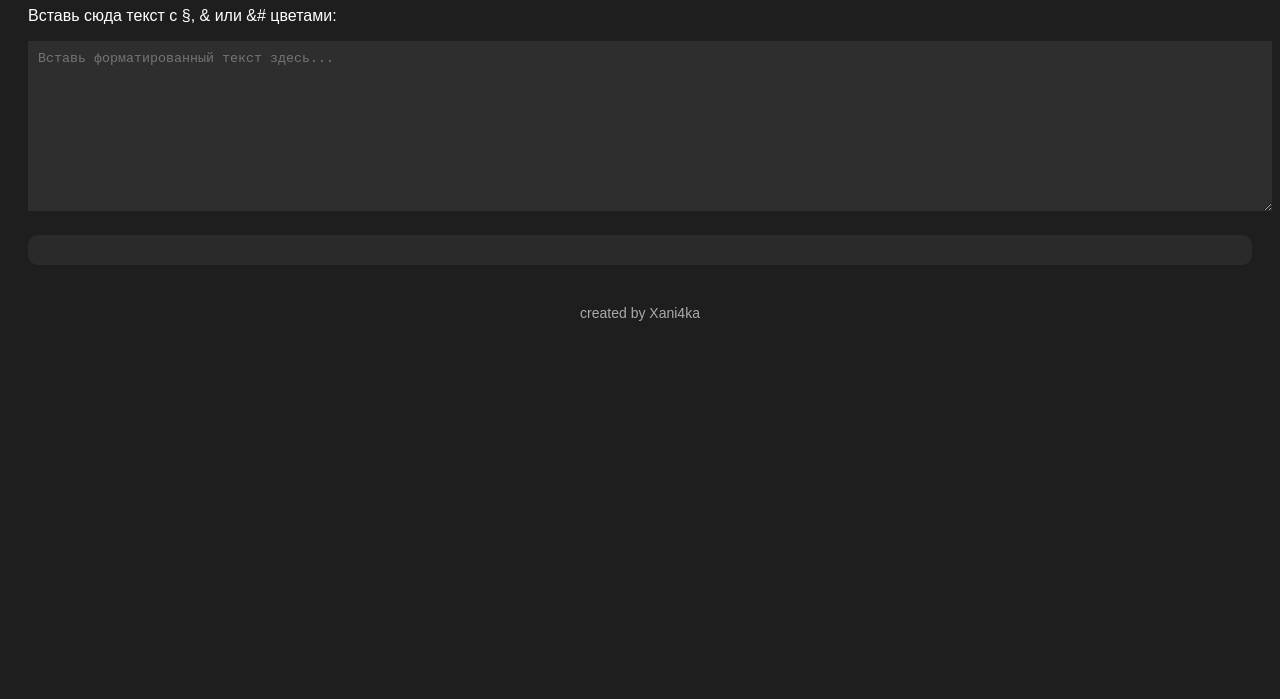
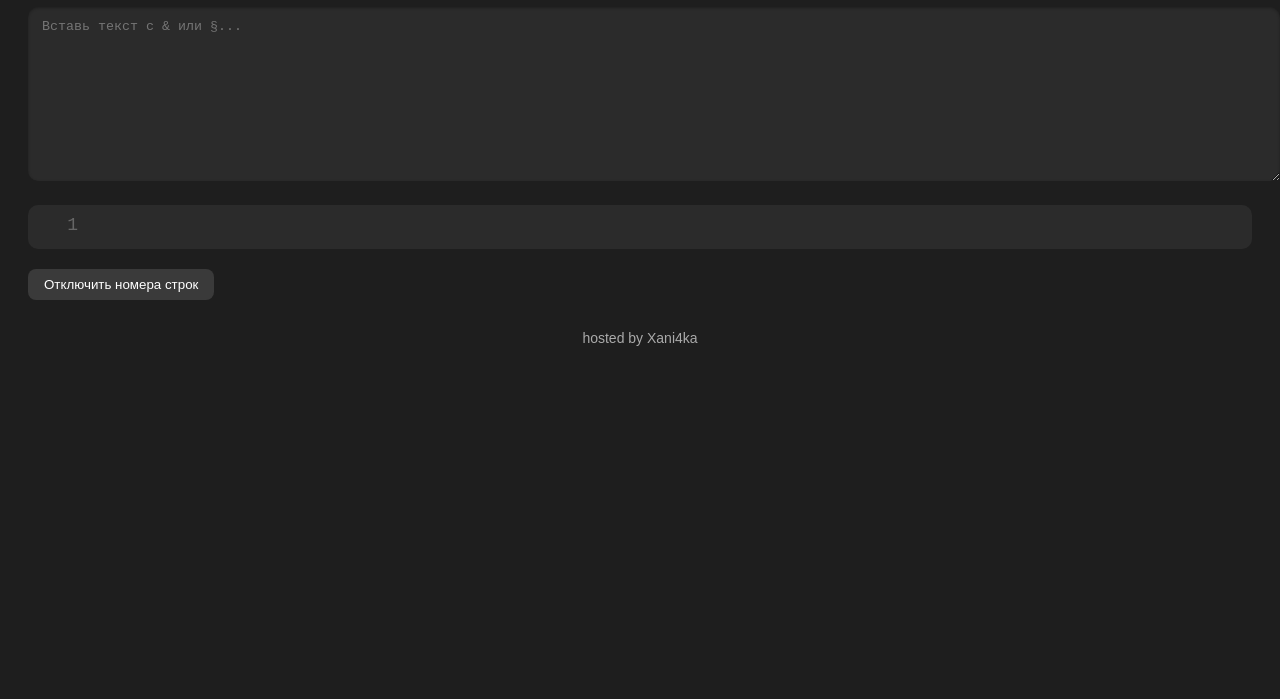
Before and after one commit to Xani4kaGitHub/Xani4ka, a plain HTML site: page index.html in a window 1280 px wide. Shown: the part 101-800 px from the top of the page. Drawn offline with Linux system fonts and the light colour scheme.

Commit message:
Update index.html

```diff
--- a/index.html
+++ b/index.html
@@ -2,7 +2,7 @@
 <html lang="ru">
 <head>
   <meta charset="UTF-8">
-  <title>Хани молодец</title>
+  <title>xani4ka молодец</title>
   <style>
     body {
       font-family: sans-serif;
@@ -10,31 +10,71 @@
       color: #fff;
       padding: 20px;
     }
+
     textarea {
       width: 100%;
       height: 150px;
-      background: #2e2e2e;
+      background: #2b2b2b;
       color: #fff;
       font-family: monospace;
+      padding: 12px 14px;
+      border: none;
+      border-radius: 10px;
+      resize: vertical;
+      box-shadow: inset 0 1px 3px rgba(0,0,0,0.3);
+    }
+
+    #output-wrapper {
+      margin-top: 20px;
+      background: #2b2b2b;
+      border-radius: 10px;
       padding: 10px;
-      border: none;
-      resize: vertical;
     }
-    #output {
-      margin-top: 20px;
-      padding: 15px;
-      background: #2a2a2a;
-      border-radius: 10px;
-      font-size: 20px;
+
+    .output-line {
+      display: flex;
+      align-items: flex-start;
       white-space: pre-wrap;
       word-break: break-word;
+      font-size: 18px;
+      margin-bottom: 4px;
+      font-family: monospace;
     }
+
+    .output-line-number {
+      width: 40px;
+      text-align: right;
+      color: #666;
+      user-select: none;
+      padding-right: 10px;
+      flex-shrink: 0;
+    }
+
+    .output-line-text {
+      flex-grow: 1;
+    }
+
     .bold { font-weight: bold; }
     .italic { font-style: italic; }
     .underline { text-decoration: underline; }
 
+    button {
+      margin-top: 20px;
+      padding: 8px 16px;
+      background: #3a3a3a;
+      color: #fff;
+      border: none;
+      border-radius: 8px;
+      cursor: pointer;
+      transition: background 0.2s;
+    }
+
+    button:hover {
+      background: #4a4a4a;
+    }
+
     footer {
-      margin-top: 40px;
+      margin-top: 30px;
       text-align: center;
       color: #aaa;
       font-size: 14px;
@@ -42,83 +82,155 @@
   </style>
 </head>
 <body>
-  <h1>Просмотр RGB Текста Minecraft</h1>
-  <p>Вставь сюда текст с §, & или &# цветами:</p>
-  <textarea id="input" placeholder="Вставь форматированный текст здесь..."></textarea>
+  <h1>Проверка Minecraft-стиля текста</h1>
+  <textarea id="input" placeholder="Вставь текст с & или §..."></textarea>
+
+  <div id="output-wrapper">
     <div id="output"></div>
+  </div>
 
-  <footer>
-    created by Xani4ka
-  </footer>
+  <button onclick="toggleLineNumbers()">Отключить номера строк</button>
+
+  <footer>hosted by Xani4ka</footer>
 
   <script>
-    const input = document.getElementById('input');
-    const output = document.getElementById('output');
-
-    function parseLine(text) {
-      const formatting = {
+    const mcColors = {
+      '0': '#000000', '1': '#0000AA', '2': '#00AA00', '3': '#00AAAA',
+      '4': '#AA0000', '5': '#AA00AA', '6': '#FFAA00', '7': '#AAAAAA',
+      '8': '#555555', '9': '#5555FF', 'a': '#55FF55', 'b': '#55FFFF',
+      'c': '#FF5555', 'd': '#FF55FF', 'e': '#FFFF55', 'f': '#FFFFFF',
+    };
+    const formatCodes = {
       'l': 'bold',
+      'n': 'underline',
       'o': 'italic',
-        'n': 'underline',
       'r': 'reset'
     };
 
-      const hexChar = /(?:§x(?:§[0-9A-Fa-f]){6})|(?:&x(?:&[0-9A-Fa-f]){6})|(?:&#[0-9A-Fa-f]{6})/g;
-      const simpleChar = /[§&][0-9a-fk-or]/gi;
+    const input = document.getElementById('input');
+    const output = document.getElementById('output');
+    let showLineNumbers = true;
 
-      let result = '';
-      let index = 0;
-      let currentColor = '';
-      let classes = [];
+    input.addEventListener('input', updateOutput);
 
-      function wrap(content) {
-        return `<span style="${currentColor ? `color:${currentColor};` : ''}" class="${classes.join(' ')}">${content}</span>`;
+    function updateOutput() {
+      const lines = input.value.split('\n');
+      output.innerHTML = '';
+
+      lines.forEach((line, i) => {
+        const parsed = parseLine(line);
+
+        const div = document.createElement('div');
+        div.className = 'output-line';
+
+        if (showLineNumbers) {
+          const num = document.createElement('div');
+          num.className = 'output-line-number';
+          num.textContent = i + 1;
+          div.appendChild(num);
         }
 
-      const matches = [...text.matchAll(new RegExp(`${hexChar.source}|${simpleChar.source}`, 'g'))];
+        const text = document.createElement('div');
+        text.className = 'output-line-text';
+        text.innerHTML = parsed;
 
-      for (let i = 0; i < matches.length; i++) {
-        const match = matches[i];
-        const start = match.index;
-        const end = match.index + match[0].length;
-
-        if (index < start) {
-          result += wrap(text.slice(index, start));
+        div.appendChild(text);
+        output.appendChild(div);
+      });
     }
 
-        const code = match[0];
+    function parseLine(text) {
+      text = applyCustomTags(text);
+      text = text.replace(/§/g, '&');
 
-        if (code.startsWith('§x') || code.startsWith('&x')) {
-          const chars = code.match(/[0-9a-fA-F]/g);
-          if (chars && chars.length === 6) {
-            currentColor = '#' + chars.join('');
+      const regex = /(&[0-9a-fklmnor])|(&x((&[0-9a-fA-F]){6}))|(&#([0-9a-fA-F]{6}))/gi;
+      let result = '';
+      let classes = [];
+      let color = '';
+      let index = 0;
+
+      const matches = [...text.matchAll(regex)];
+      for (let match of matches) {
+        let start = match.index;
+        let end = match.index + match[0].length;
+        if (index < start) {
+          result += wrap(text.slice(index, start), color, classes);
         }
-        } else if (code.startsWith('&#')) {
-          currentColor = code.slice(1);
+
+        if (match[2]) {
+          const hex = match[0].replace(/&x/g, '').replace(/&/g, '');
+          if (hex.length === 6) color = '#' + hex;
+        } else if (match[5]) {
+          color = '#' + match[6];
         } else {
-          const char = code.slice(1).toLowerCase();
-          if (char === 'r') {
-            currentColor = '';
+          const code = match[1][1].toLowerCase();
+          if (code === 'r') {
+            color = '';
             classes = [];
-          } else if (formatting[char]) {
-            classes.push(formatting[char]);
+          } else if (formatCodes[code]) {
+            if (!classes.includes(formatCodes[code])) {
+              classes.push(formatCodes[code]);
+            }
+          } else if (mcColors[code]) {
+            color = mcColors[code];
           }
         }
-
         index = end;
       }
 
       if (index < text.length) {
-        result += wrap(text.slice(index));
+        result += wrap(text.slice(index), color, classes);
       }
 
       return result;
     }
 
-    input.addEventListener('input', () => {
-      const lines = input.value.split('\n');
-      output.innerHTML = lines.map(line => parseLine(line)).join('<br>');
+    function wrap(text, color, classes) {
+      if (!text) return '';
+      let style = color ? `color:${color};` : '';
+      let classAttr = classes.length ? `class="${classes.join(' ')}"` : '';
+      return `<span style="${style}" ${classAttr}>${text}</span>`;
+    }
+
+    function applyCustomTags(text) {
+      text = text.replace(/<#[0-9a-fA-F]{6}>(.*?)<\/#[0-9a-fA-F]{6}>/gs, (_, content) => {
+        const hex = /<#[0-9a-fA-F]{6}>/.exec(_)[0].slice(1, -1);
+        return `<span style="color:${hex}">${content}</span>`;
       });
+
+      text = text.replace(/<#[0-9a-fA-F]{6}>/g, (m) => {
+        const hex = m.slice(1, -1);
+        return `<span style="color:${hex}">`;
+      });
+
+      text = text.replace(/<([a-z]+)>(.*?)<\/\1>/gi, (_, tag, content) => {
+        if (['bold', 'italic', 'underline'].includes(tag.toLowerCase())) {
+          return `<span class="${tag.toLowerCase()}">${content}</span>`;
+        } else {
+          return `<span style="color:${tag.toLowerCase()}">${content}</span>`;
+        }
+      });
+
+      text = text.replace(/<([a-z]+)>/gi, (_, tag) => {
+        if (['bold', 'italic', 'underline'].includes(tag.toLowerCase())) {
+          return `<span class="${tag.toLowerCase()}">`;
+        } else {
+          return `<span style="color:${tag.toLowerCase()}">`;
+        }
+      });
+
+      const openTags = (text.match(/<span/g) || []).length;
+      const closeTags = (text.match(/<\/span>/g) || []).length;
+      return text + '</span>'.repeat(openTags - closeTags);
+    }
+
+    function toggleLineNumbers() {
+      showLineNumbers = !showLineNumbers;
+      updateOutput();
+      event.target.innerText = showLineNumbers ? "Отключить номера строк" : "Включить номера строк";
+    }
+
+    updateOutput();
   </script>
 </body>
 </html>
```
Lines whose indentation alone changed are shown as unchanged.
